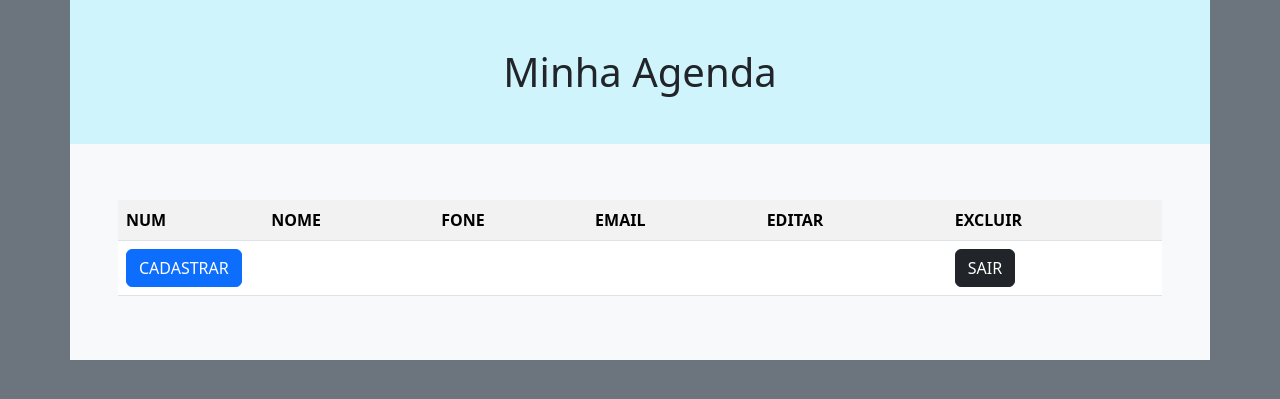
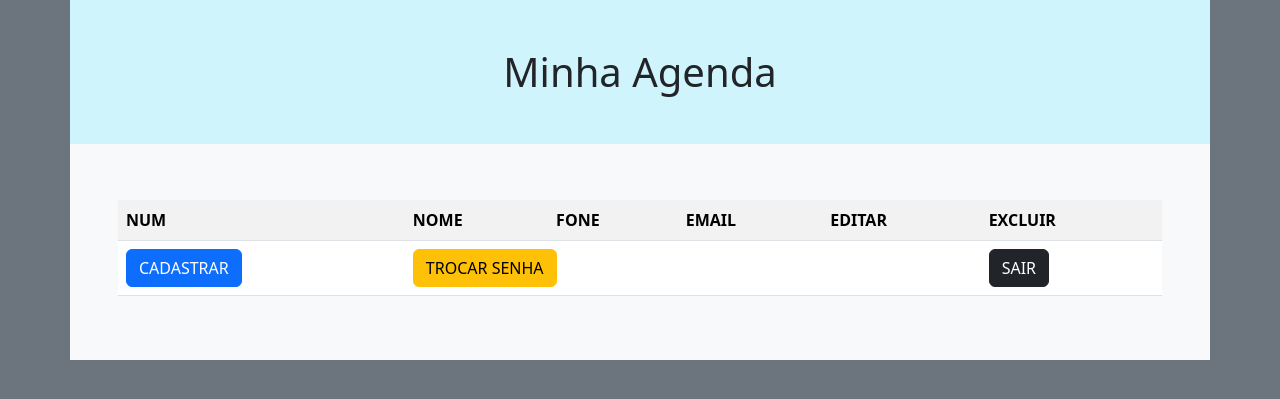
Before and after one commit to mpmotta/Agenda-MVC, a PHP site: page /view/agenda.php in a window 1280 px wide. Shown: the top 399 px of the page. Run offline with PHP 8.4, Linux system fonts and the light colour scheme; the visitor is signed in with stand-in values (Sample User, id 1); data that the repository does not hold is empty; some libraries are stand-ins or nearby versions.

Commit message:
tarefa 504-108

```diff
--- a/view/agenda.php
+++ b/view/agenda.php
@@ -50,9 +50,13 @@
                     }
                 ?>
                 <tr>
-                    <td colspan="5">
+                    <td>
                         <a class="btn btn-primary"
                         id="cadastrar" href="cadastro.php">CADASTRAR</a>
+                    </td>
+                    <td colspan="4">
+                        <a class="btn btn-warning"
+                        id="cadastrar" href="editar.php">TROCAR SENHA</a>
                     </td>
                     <td>
                         <a class="btn btn-dark" onclick="confirmSair()"
```
